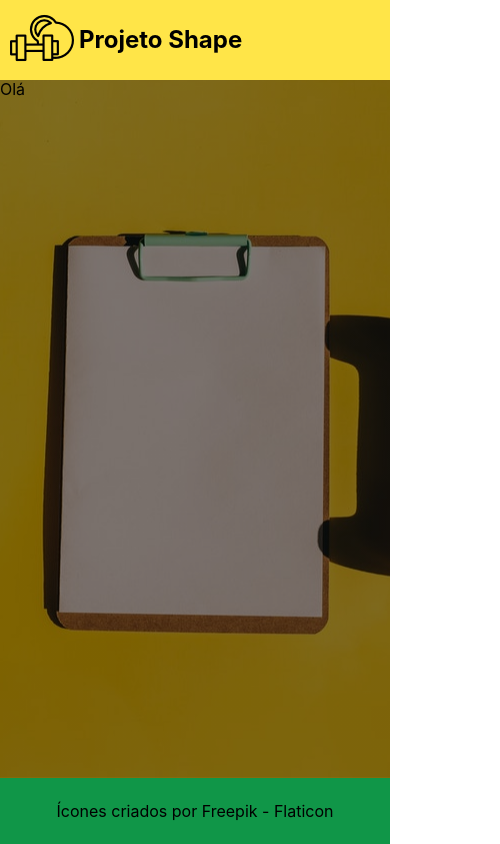
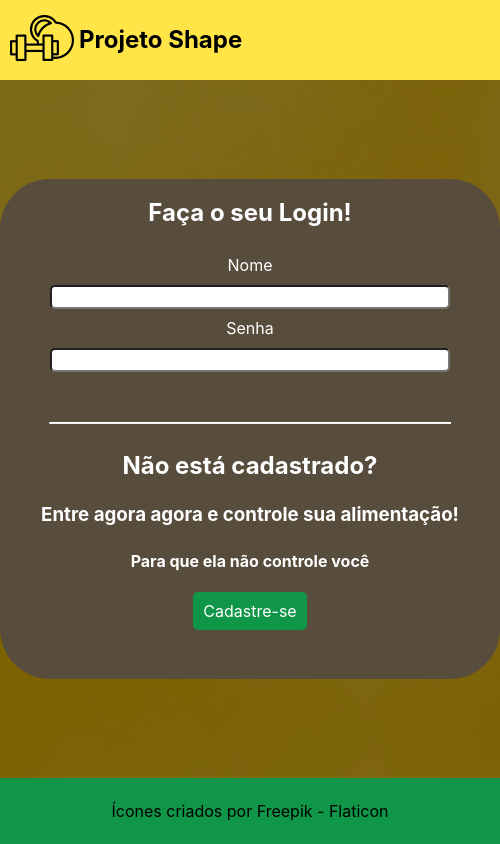
Before and after one commit to Eletromaximus/challenge-front-soil, a Next.js app: page / in a window 390 px wide. Shown: the whole page, 500 px wide, since content can reach past the window. Built offline with nearby package versions, Linux system fonts and the light colour scheme.

Commit message:
feat(adiçao de componente botao e menu acesso): adiçao de componentes para breakpoint

```diff
--- /dev/null
+++ b/src/components/Button/index.tsx
@@ -0,0 +1,18 @@
+import { ReactNode } from 'react'
+import { ButtonStyle } from './styles'
+
+interface IButton {
+  children: ReactNode,
+  color?: string,
+  padding?: string,
+  backgroundColor?: string
+  borderRadius?: string
+}
+
+export default function Button ({ children, ...props }: IButton) {
+  return (
+    <ButtonStyle {...props}>
+      {children}
+    </ButtonStyle>
+  )
+}
--- /dev/null
+++ b/src/components/Button/styles.ts
@@ -0,0 +1,16 @@
+import styled from 'styled-components'
+import propToStyle from '../../utils/propToStyle'
+
+interface IButton {
+  color?: string,
+  padding?: string,
+  backgroundColor?: string,
+  borderRadius?: string
+}
+
+export const ButtonStyle = styled.div<IButton>`
+  ${propToStyle('color')}
+  ${propToStyle('backgroundColor')}
+  ${propToStyle('padding')}
+  ${propToStyle('borderRadius')}
+`
--- a/src/components/screens/LoginPage/index.tsx
+++ b/src/components/screens/LoginPage/index.tsx
@@ -1,9 +1,32 @@
-import { LoginPageStyle } from './styles'
+import Button from '../../Button'
+import { LoginPageStyle, LoginContainer } from './styles'
 
 export default function LoginPage () {
   return (
     <LoginPageStyle>
-      Olá
+      <LoginContainer>
+        <h2>Faça o seu Login!</h2>
+
+        <label>Nome</label>
+        <input type='text' id='name'/>
+
+        <label>Senha</label>
+        <input type='text' id='senha'/>
+
+        <hr />
+
+        <h2>Não está cadastrado?</h2>
+        <h3>Entre agora agora e controle sua alimentação!</h3>
+        <h4>Para que ela não controle você</h4>
+
+        <Button
+          backgroundColor='#109648'
+          padding='10px'
+          borderRadius='5px'
+        >
+          Cadastre-se
+        </Button>
+      </LoginContainer>
     </LoginPageStyle>
   )
 }
--- a/src/components/screens/LoginPage/styles.ts
+++ b/src/components/screens/LoginPage/styles.ts
@@ -1,6 +1,9 @@
 import styled from 'styled-components'
 
 export const LoginPageStyle = styled.main`
+  display: flex;
+  justify-content: center;
+  align-items: center;
   width: 100%;
   height: 100%;
   background-color: #584D3D;
@@ -12,4 +15,37 @@ export const LoginPageStyle = styled.main`
     url('/pexels-alesia-kozik-8154260.jpg');
   background-repeat: no-repeat;
   background-position: center;
+
+  h2 + h2,
+  h3 {
+    margin: 5px;
+  }
 `
+export const LoginContainer = styled.div`
+  display: flex;
+  flex-direction: column;
+  align-items: center;
+
+  width: 500px;
+  height: 500px;
+  border-radius: 10%;
+
+  background-color: #584D3D;
+  color: #FFFFFF;
+
+  input {
+    border-radius: 5px;
+    margin-top: 10px;
+    width: 80%;
+  }
+
+  label {
+    margin-top: 10px;
+  }
+
+  hr {
+    margin-top: 50px;
+    border-top: 1px solid white;
+    width: 80%;
+  }
+`
--- /dev/null
+++ b/src/utils/breakpoints.ts
@@ -0,0 +1,12 @@
+export interface IBreakpoints {
+  [unit: string]: number
+}
+const breakpoints: IBreakpoints = {
+  xs: 0,
+  sm: 480,
+  md: 768,
+  lg: 992,
+  xl: 1200
+}
+
+export default breakpoints
--- /dev/null
+++ b/src/utils/breakpointsMedia.ts
@@ -0,0 +1,18 @@
+import { css } from 'styled-components'
+import breakpoints from './breakpoints'
+
+export default function breakpointsMedia (
+  cssByBreakpoint: Record<string, any>
+) {
+  const breakpointNames = Object.keys(breakpoints)
+
+  return breakpointNames
+    .filter((breakpointName) => Boolean(cssByBreakpoint[breakpointName]))
+    .map(
+      (breakpointName) => css`
+        @media only screen and (min-width: ${breakpoints[breakpointName]}px) {
+          ${cssByBreakpoint[breakpointName]}
+        }
+      `
+    )
+}
--- /dev/null
+++ b/src/utils/propToStyle.ts
@@ -0,0 +1,36 @@
+import { css } from 'styled-components'
+import breakpointsMedia from './breakpointsMedia'
+
+export default function propToStyle (propName: string) {
+  return (props: Record<string, any>) => {
+    const propValue = props[propName]
+
+    if (typeof propValue === 'string' || typeof propValue === 'number') {
+      return {
+        [propName]: propValue
+      }
+    }
+
+    if (typeof propValue === 'object') {
+      return css`
+      ${breakpointsMedia({
+        ...(propValue.xs && {
+          xs: { [propName]: propValue.xs }
+        }),
+        ...(propValue.sm && {
+          sm: { [propName]: propValue.sm }
+        }),
+        ...(propValue.md && {
+          md: { [propName]: propValue.md }
+        }),
+        ...(propValue.lg && {
+          lg: { [propName]: propValue.lg }
+        }),
+        ...(propValue.xl && {
+          xl: { [propName]: propValue.xl }
+        })
+      })}
+      `
+    }
+  }
+}
```
